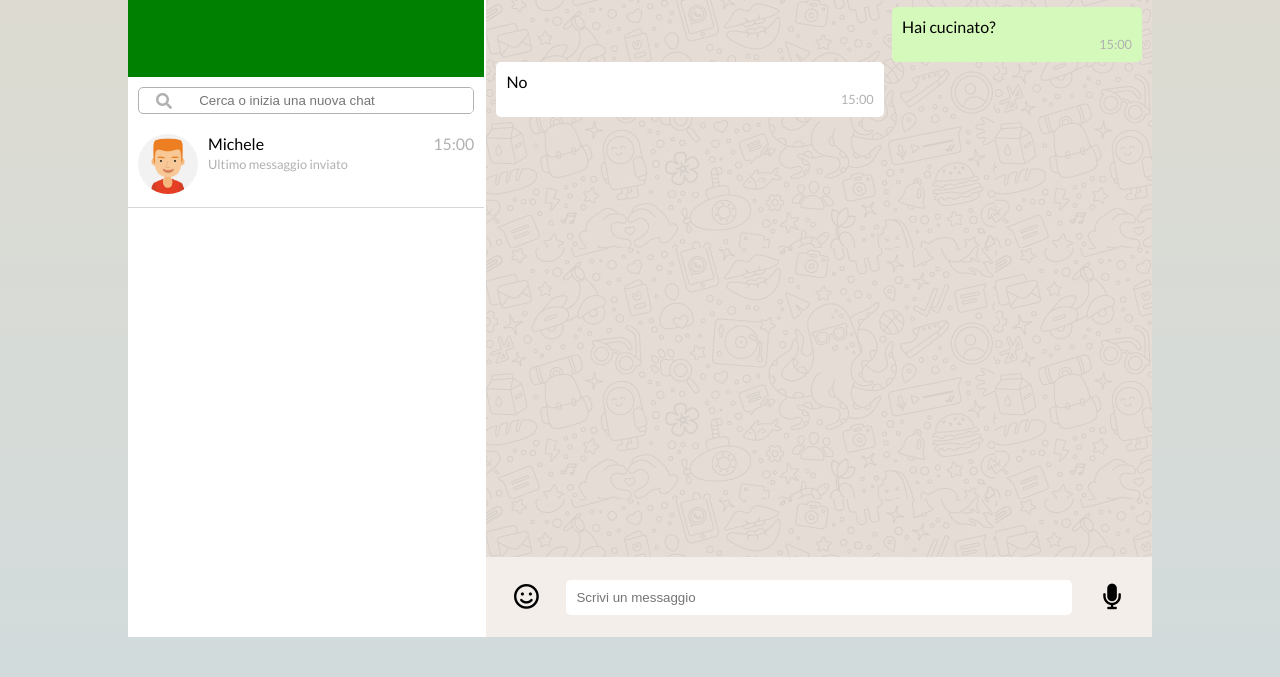
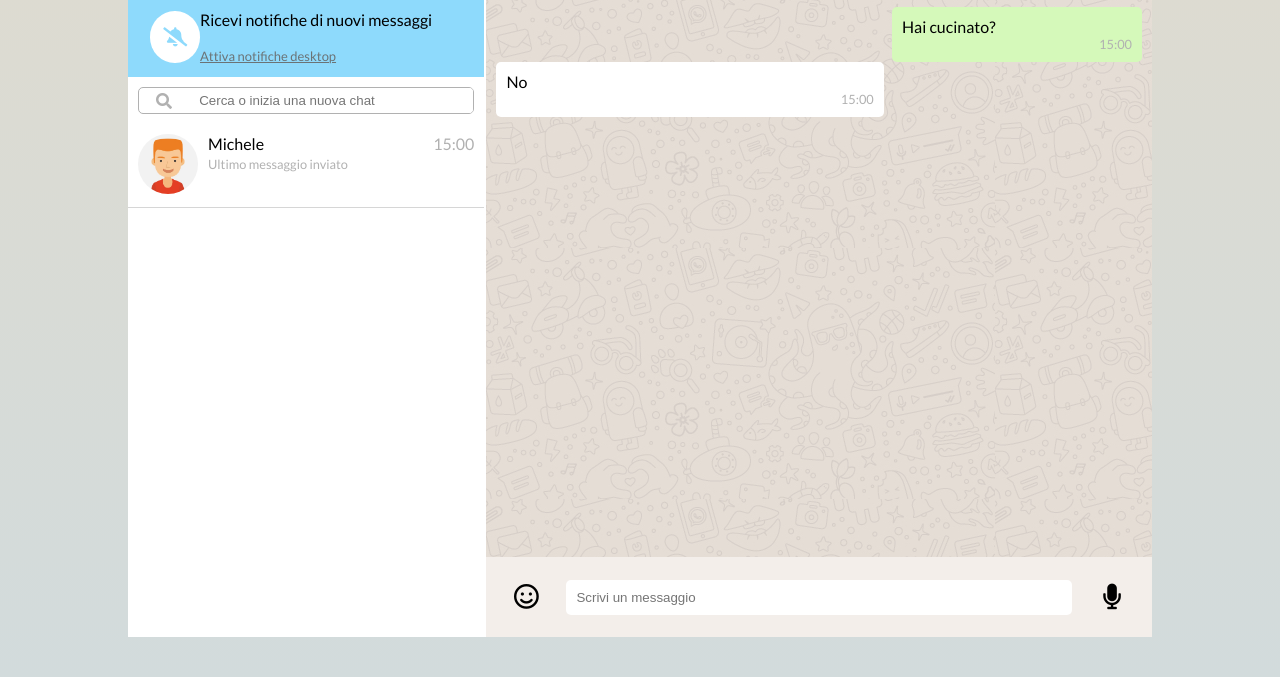
Before and after one commit to saragenuardi/vue-boolzapp, a plain HTML site: page index.html in a window 1280 px wide. Shown: the part 123-800 px from the top of the page. Drawn offline with nearby package versions, Linux system fonts and the light colour scheme.

Commit message:
edit layout

```diff
--- a/css/style.css
+++ b/css/style.css
@@ -124,10 +124,34 @@ body {
 /*SIDEBAR*/
 
 .disclaimer {
-  background-color: green;
+  display: flex;
+  align-items: center;
+  background-color: var(--disclaimer-bg-color);
   height: 80px;
+  width: 100%;
 }
 
+.disclaimer i {
+  font-size: 1.2rem;
+  padding: 1rem .8rem;
+  border-radius: 50%;
+  margin-left: 1.4rem;
+  vertical-align: middle;
+  background-color: white;
+  color: #8edafc;
+}
+
+
+.text-disclaimer {
+
+}
+
+.sub-disclaimer {
+  font-size: small;
+  color: var(--header-small-text-color);
+  text-decoration: underline;
+
+}
 
 /*SEARCH*/
 .search {
--- a/index.html
+++ b/index.html
@@ -35,7 +35,14 @@
       <!-- /Header -->
 
       <!-- Disclaimer section -->
-      <section class="disclaimer"></section>
+      <section class="disclaimer">
+        <i class="fas fa-bell-slash"></i>
+          <div class="text-disclaimer">
+            <p>Ricevi notifiche di nuovi messaggi</p>
+            <br>
+            <p class="sub-disclaimer">Attiva notifiche desktop</p>
+          </div>
+      </section>
       <!-- /Disclaimer section -->
 
       <!-- Search section -->
```
